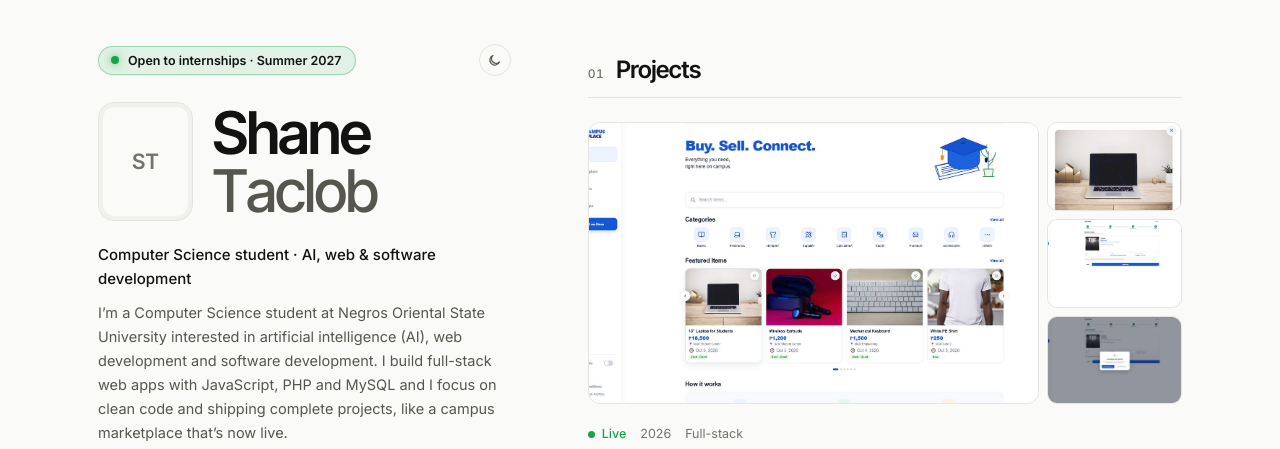
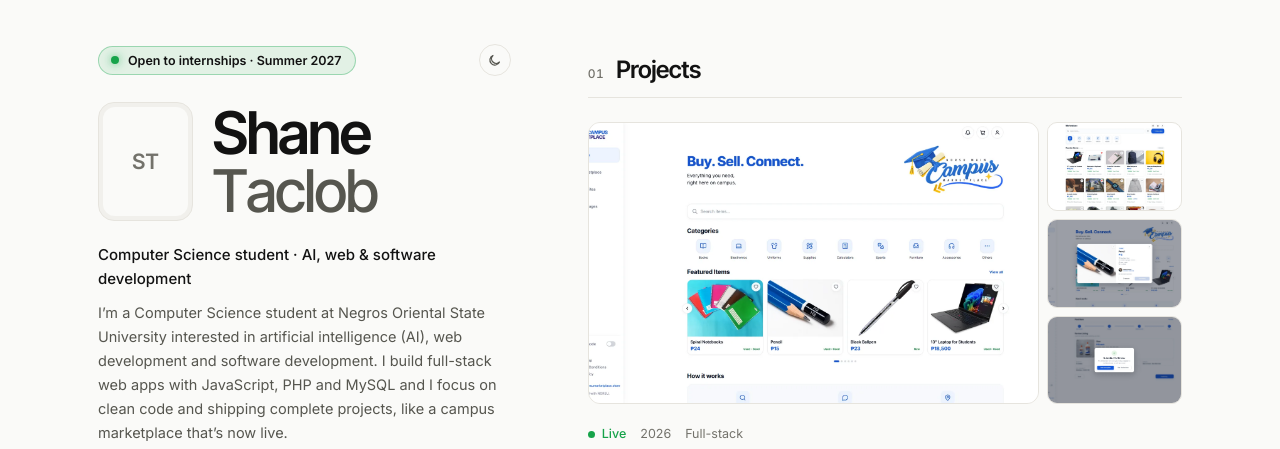
Before and after one commit to shincodez/Portfolio, a plain HTML site: page index.html in a window 1280 px wide. Shown: the top 449 px of the page. Drawn offline with Linux system fonts and the light colour scheme.

Commit message:
Replace Marketplace screenshots

```diff
--- a/index.html
+++ b/index.html
@@ -292,48 +292,48 @@
               <button
                 class="shot shot-main tilt"
                 type="button"
-                data-img="img/mp-home.jpg"
-                data-title="Home: categories and featured items"
+                data-img="img/mp-home.webp"
+                data-title="Home: search, categories and featured items"
               >
                 <img
-                  src="img/mp-home.jpg"
-                  alt="Campus Marketplace home page with categories and featured items"
+                  src="img/mp-home.webp"
+                  alt="Campus Marketplace home page with search, categories and featured items"
                 />
               </button>
               <div class="thumbs">
                 <button
                   class="shot"
                   type="button"
-                  data-img="img/mp-item.jpg"
-                  data-title="Item details with seller info and messaging"
+                  data-img="img/mp-browse.webp"
+                  data-title="Marketplace: browse listings by category"
                 >
                   <img
-                    src="img/mp-item.jpg"
-                    alt="Item details with seller info and messaging"
+                    src="img/mp-browse.webp"
+                    alt="Marketplace page with a grid of listings, prices, condition and meetup spots"
                     loading="lazy"
                   />
                 </button>
                 <button
                   class="shot"
                   type="button"
-                  data-img="img/mp-post-review.jpg"
-                  data-title="Post an item: review step of the listing flow"
+                  data-img="img/mp-item.webp"
+                  data-title="Item details: price, condition, meetup spot and seller"
                 >
                   <img
-                    src="img/mp-post-review.jpg"
-                    alt="Post an item: review step of the listing flow"
+                    src="img/mp-item.webp"
+                    alt="Item details window showing price, condition, meetup spot and seller profile"
                     loading="lazy"
                   />
                 </button>
                 <button
                   class="shot"
                   type="button"
-                  data-img="img/mp-submitted.jpg"
-                  data-title="Listings are submitted for admin review"
+                  data-img="img/mp-submitted.webp"
+                  data-title="New listings are submitted for admin review"
                 >
                   <img
-                    src="img/mp-submitted.jpg"
-                    alt="Listings are submitted for admin review"
+                    src="img/mp-submitted.webp"
+                    alt="Submitted for Review confirmation after posting an item"
                     loading="lazy"
                   />
                 </button>
```
Also changed, not shown: img/mp-browse.webp (added), img/mp-home.jpg (deleted), img/mp-home.webp (added), img/mp-item.jpg (deleted), img/mp-item.webp (added), img/mp-post-review.jpg (deleted), img/mp-submitted.jpg (deleted), img/mp-submitted.webp (added).
